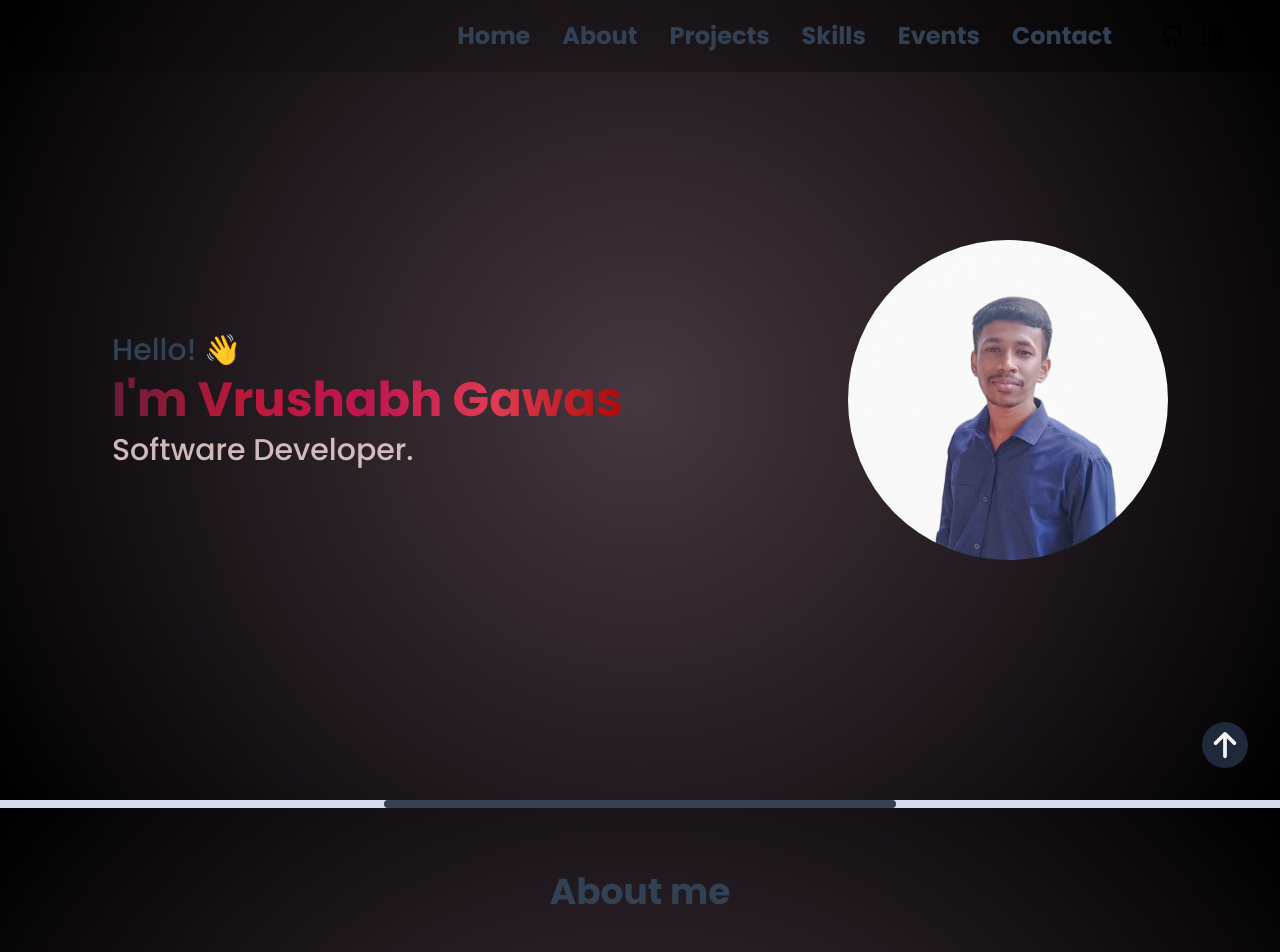
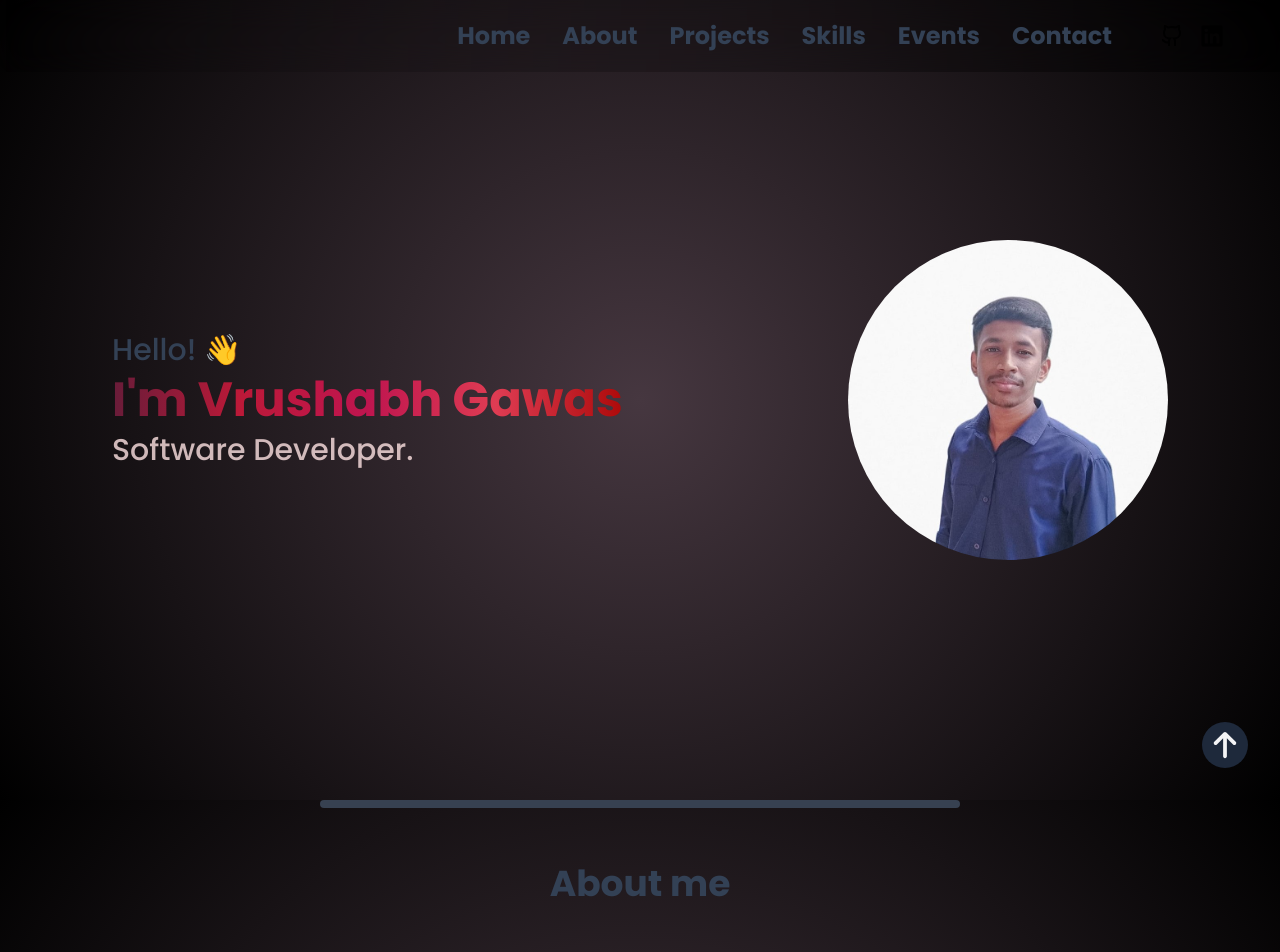
Before and after one commit to vrushabhgawas14/vrushabhgawas14.github.io, a React (Create React App) app: page / in a window 1280 px wide. Shown: the top 952 px of the page. Built offline with nearby package versions, Linux system fonts and the light colour scheme; a web font is replaced by a local one.

Commit message:
Line background removed, added y margin in Event

```diff
--- a/src/components/Line.tsx
+++ b/src/components/Line.tsx
@@ -4,13 +4,15 @@ interface myProps {
 const Line: React.FC<myProps> = (myProps) => {
   const { isThin } = myProps;
   return (
-    <div
-      className={`${
-        isThin
-          ? "p-[1px] bg-slate-400 dark:bg-slate-900"
-          : "mx-96 md:mx-52 sm:mx-20 p-1 bg-gray-700 dark:bg-zinc-700 rounded-xl"
-      }`}
-    />
+    <div className="relative w-full">
+      <div
+        className={`absolute left-0 right-0 m-auto ${
+          isThin
+            ? "p-[1px] w-full bg-slate-400 dark:bg-[#463740]"
+            : "w-[50%] p-1 bg-gray-700 dark:bg-[#463740] rounded-xl"
+        }`}
+      />
+    </div>
   );
 };
 
--- a/src/pages/Events.tsx
+++ b/src/pages/Events.tsx
@@ -72,7 +72,7 @@ export const Events = () => {
         }}
       >
         <Heading text="Events" animationClass="e_text" />
-        <section className="flex items-center justify-center">
+        <section className="flex items-center justify-center my-8">
           <div onClick={goLeft}>{back}</div>
           <div
             id="eventSlider"
```
